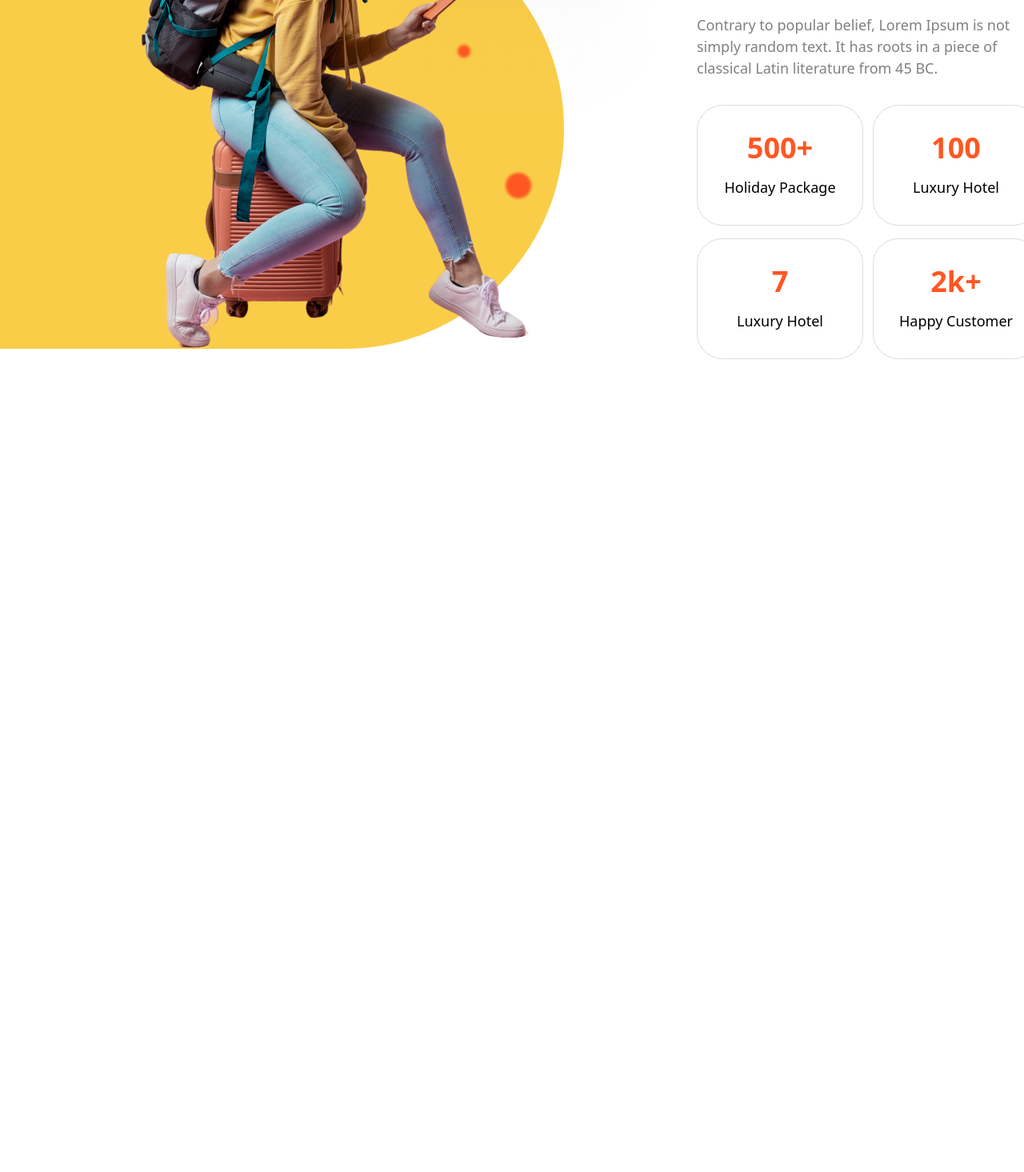
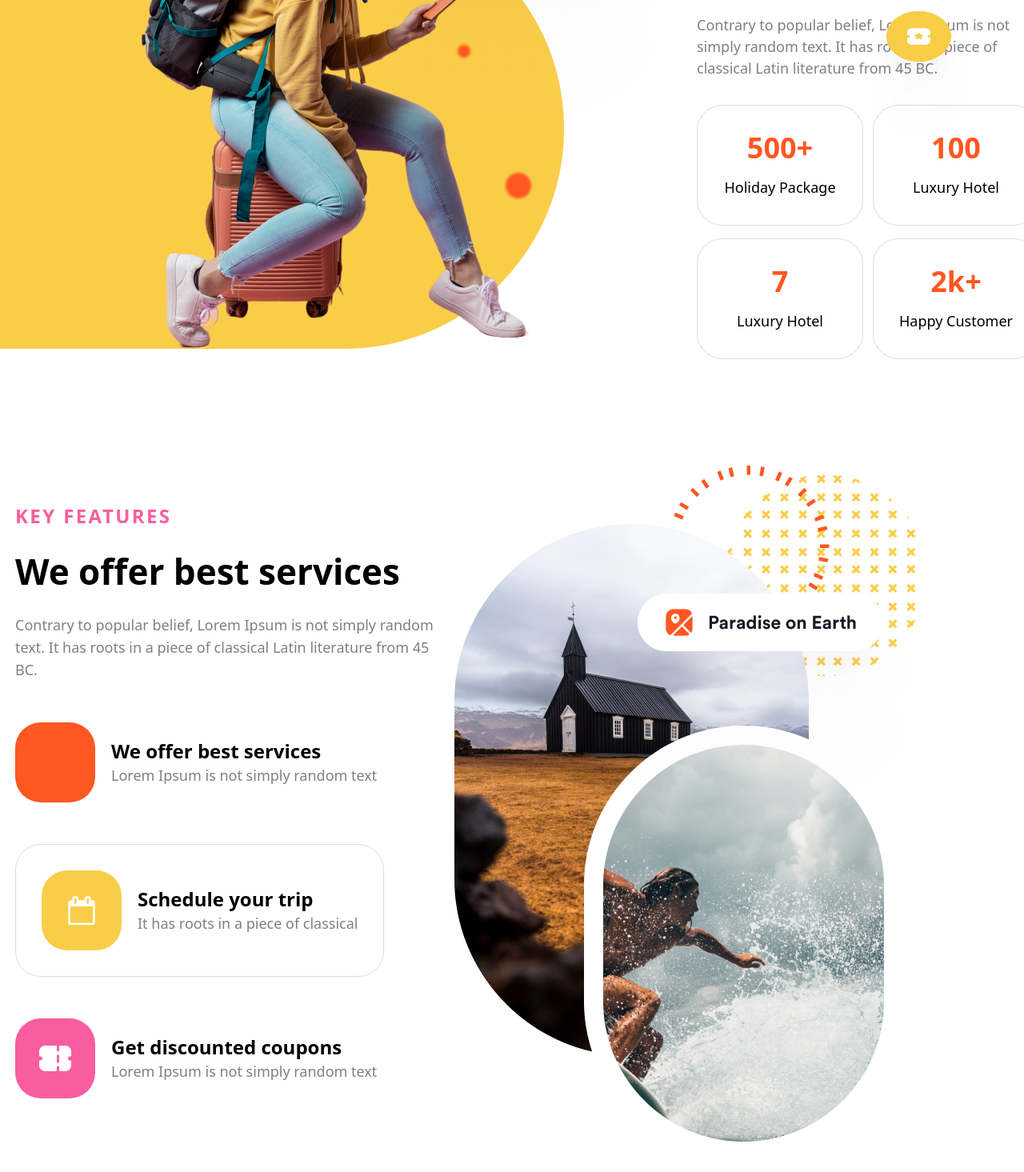
Before and after one commit to kasra-l83/Travlog, a website built with Vite: page index.html in a window 1280 px wide. Shown: the part 2816-4281 px from the top of the page at 80% size. Before the commit the page ends 3334 px from the top, so only its background shows below. Built offline with nearby package versions, Linux system fonts and the light colour scheme.

Commit message:
Features part

```diff
--- a/index.html
+++ b/index.html
@@ -125,7 +125,7 @@
           </div>
         </div>
       </section>
-      <section class="py-16 flex lg:pr-4 sm:flex-col lg:flex-row gap-y-16">
+      <section class="py-16 flex lg:pr-4 sm:flex-col lg:flex-row gap-y-16 relative">
         <img src="img/girl.png" alt="Girl">
         <div class="flex flex-col gap-8 max-w-[441px]">
           <h3 class="text-2xl text-pink font-bold tracking-widest">Travel Point</h3>
@@ -154,6 +154,42 @@
             </div>
           </div>
         </div>
+        <img src="icon/frame.png" class="size-[200px] absolute right-8 top-[310px]">
+      </section>
+      <section class="py-16 px-4 flex lg:flex-row flex-col-reverse justify-center items-center">
+        <div class="max-w-[549px] flex flex-col gap-y-5 items-center lg:items-start">
+          <h5 class="text-2xl text-pink font-bold tracking-widest">KEY FEATURES</h5>
+          <h3 class="text-[44px] font-bold">We offer best services</h3>
+          <p class="text-lg text-[gray] font-normal">Contrary to popular belief, Lorem Ipsum is not simply random text. It has roots in a piece of classical Latin literature from 45 BC.</p>
+          <div class="flex items-center gap-5">
+            <div class="flex gap-8 py-8 rounded-[32px]">
+              <div class="size-[100px] rounded-[32px] bg-orange flex justify-center items-center text-[white]"><i class="material-icons text-4xl">&#xe0c8;</i></div>
+            </div>
+            <div>
+              <h5 class="text-2xl font-bold">We offer best services</h5>
+              <p class="text-lg text-[gray] font-normal">Lorem Ipsum is not simply random text</p>
+            </div>
+          </div>
+          <div class="flex items-center gap-5 border border-[gainsboro] rounded-[32px] px-8">
+            <div class="flex gap-8 py-8 rounded-[32px]">
+              <div class="size-[100px] rounded-[32px] bg-yellow flex justify-center items-center text-[white]"><i class="fa text-4xl">&#xf133;</i></div>
+            </div>
+            <div>
+              <h5 class="text-2xl font-bold">Schedule your trip</h5>
+              <p class="text-lg text-[gray] font-normal">It has roots in a piece of classical</p>
+            </div>
+          </div>
+          <div class="flex items-center gap-5">
+            <div class="flex gap-8 py-8 rounded-[32px]">
+              <div class="size-[100px] rounded-[32px] bg-pink flex justify-center items-center text-[white]"><img src="public/icon/ticket.png"></div>
+            </div>
+            <div>
+              <h5 class="text-2xl font-bold">Get discounted coupons</h5>
+              <p class="text-lg text-[gray] font-normal">Lorem Ipsum is not simply random text</p>
+            </div>
+          </div>
+        </div>
+        <img src="img/background.png">
       </section>
     </main>
     <script type="module" src="/main.js"></script>
```
Also changed, not shown: public/icon/ticket.png (added), public/img/background.png (added).
